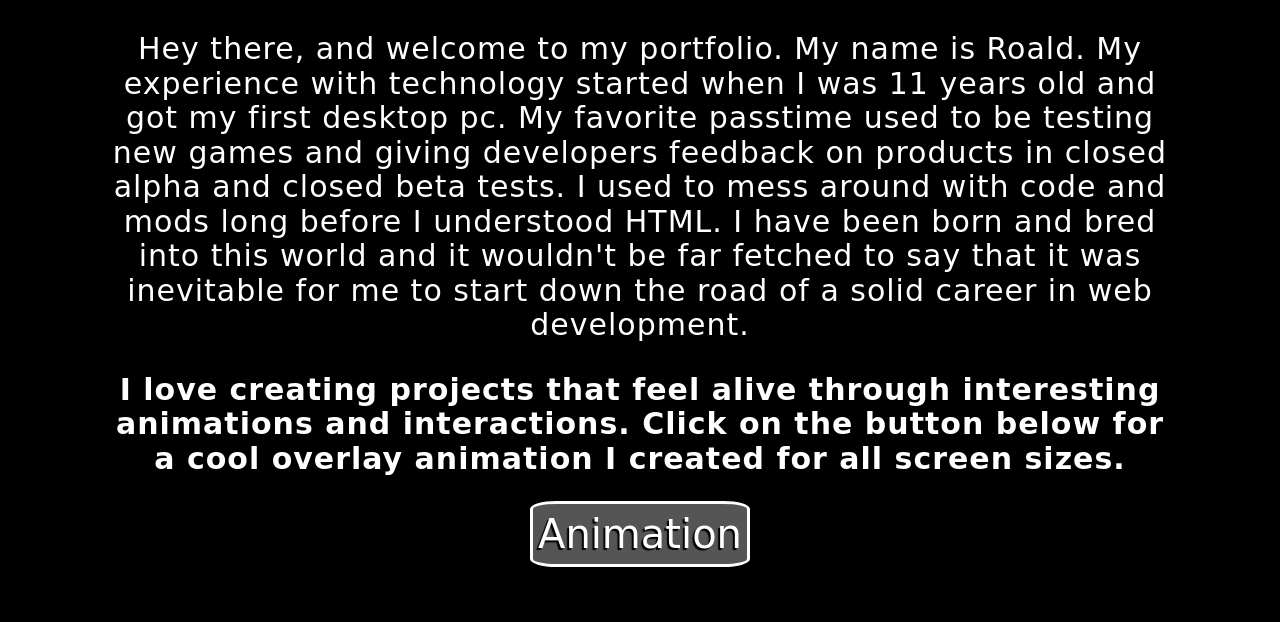
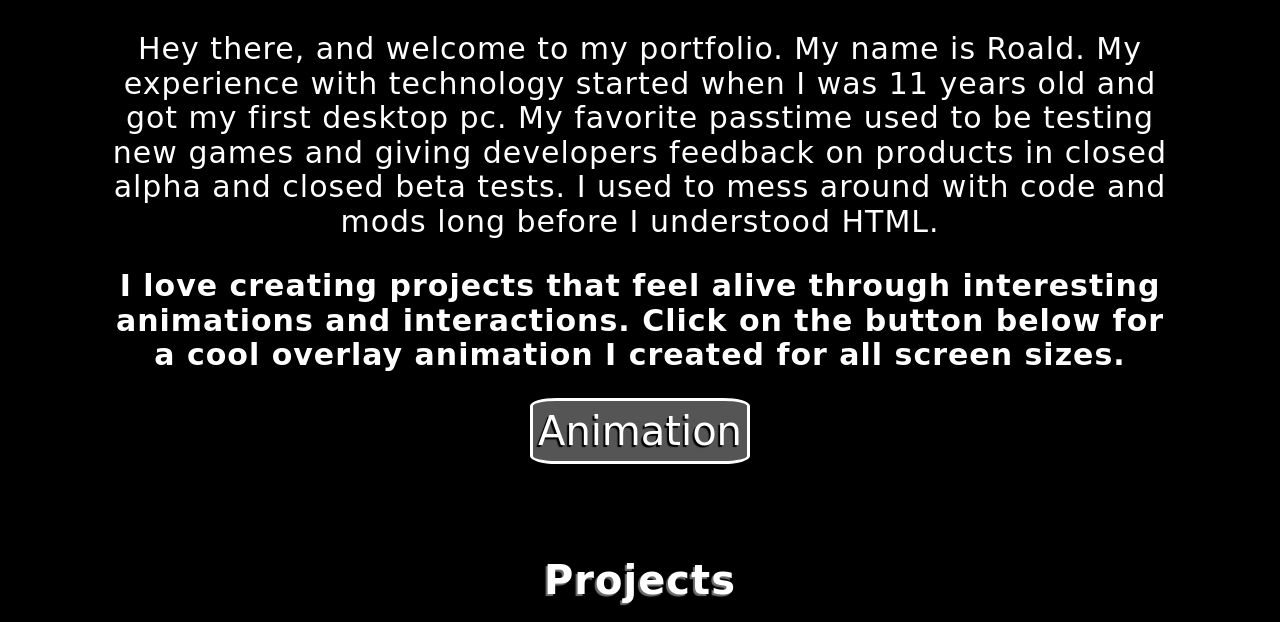
Before and after one commit to Roaldkamman/Portfolio, a plain HTML site: page index.html in a window 1280 px wide. Shown: the part 178-800 px from the top of the page. Drawn offline with nearby package versions, Linux system fonts and the light colour scheme; a web font is replaced by a local one.

Commit message:
small html description change

```diff
--- a/index.html
+++ b/index.html
@@ -54,7 +54,7 @@
       <!--TYPED DISPLAY CHECK TYPED SCRIPT FOR SOURCE-->
       <span id="typed"></span>
 
-      <p class="intro-text text-top">Hey there, and welcome to my portfolio. My name is Roald. My experience with technology started when I was 11 years old and got my first desktop pc. My favorite passtime used to be testing new games and giving developers feedback on products in closed alpha and closed beta tests. I used to mess around with code and mods long before I understood HTML. I have been born and bred into this world and it wouldn't be far fetched to say that it was inevitable for me to start down the road of a solid career in web development.</p>
+      <p class="intro-text text-top">Hey there, and welcome to my portfolio. My name is Roald. My experience with technology started when I was 11 years old and got my first desktop pc. My favorite passtime used to be testing new games and giving developers feedback on products in closed alpha and closed beta tests. I used to mess around with code and mods long before I understood HTML.</p>
       <h3 class="intro-text text-bottom">I love creating projects that feel alive through interesting animations and interactions. Click on the button below for a cool overlay animation I created for all screen sizes.</3>
     </div>
 
```
